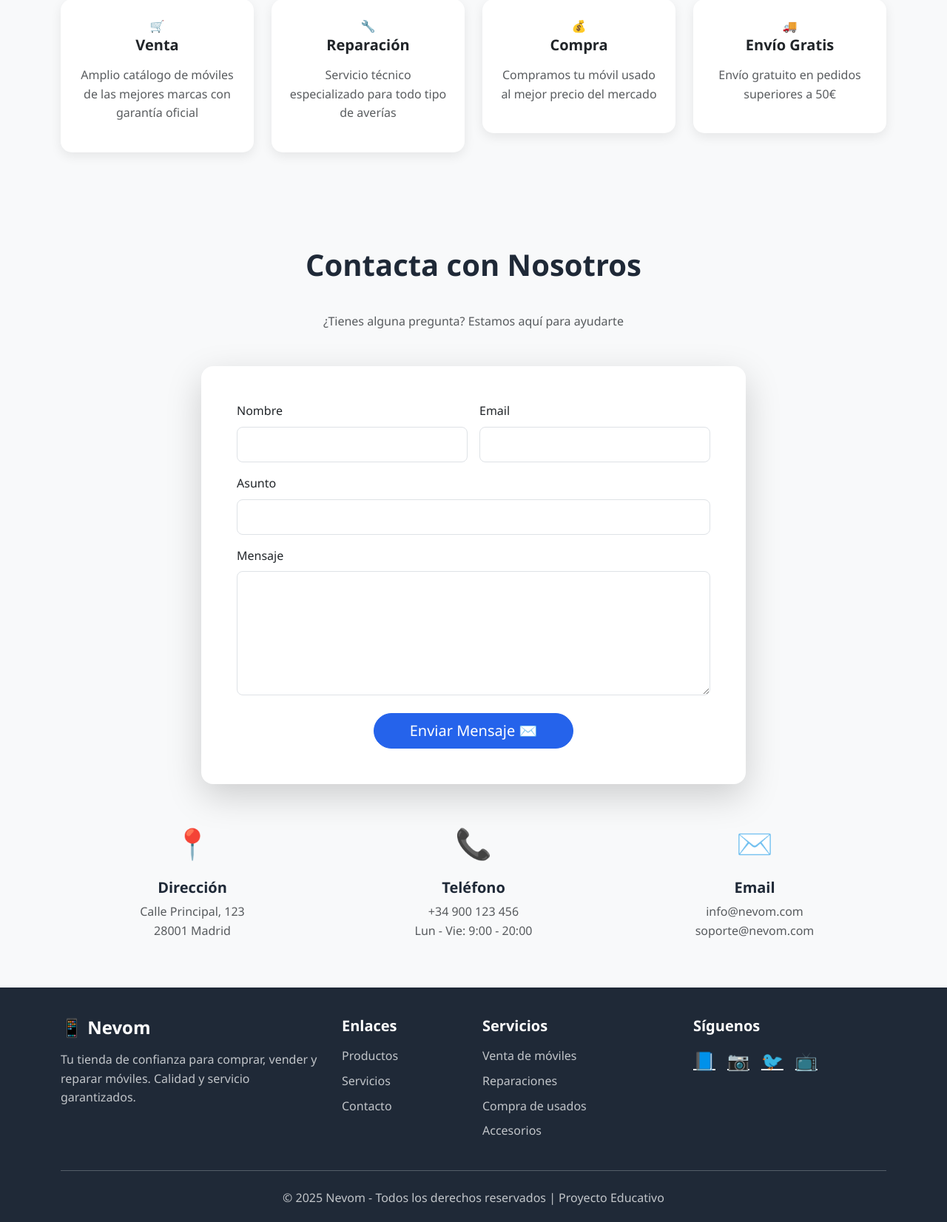
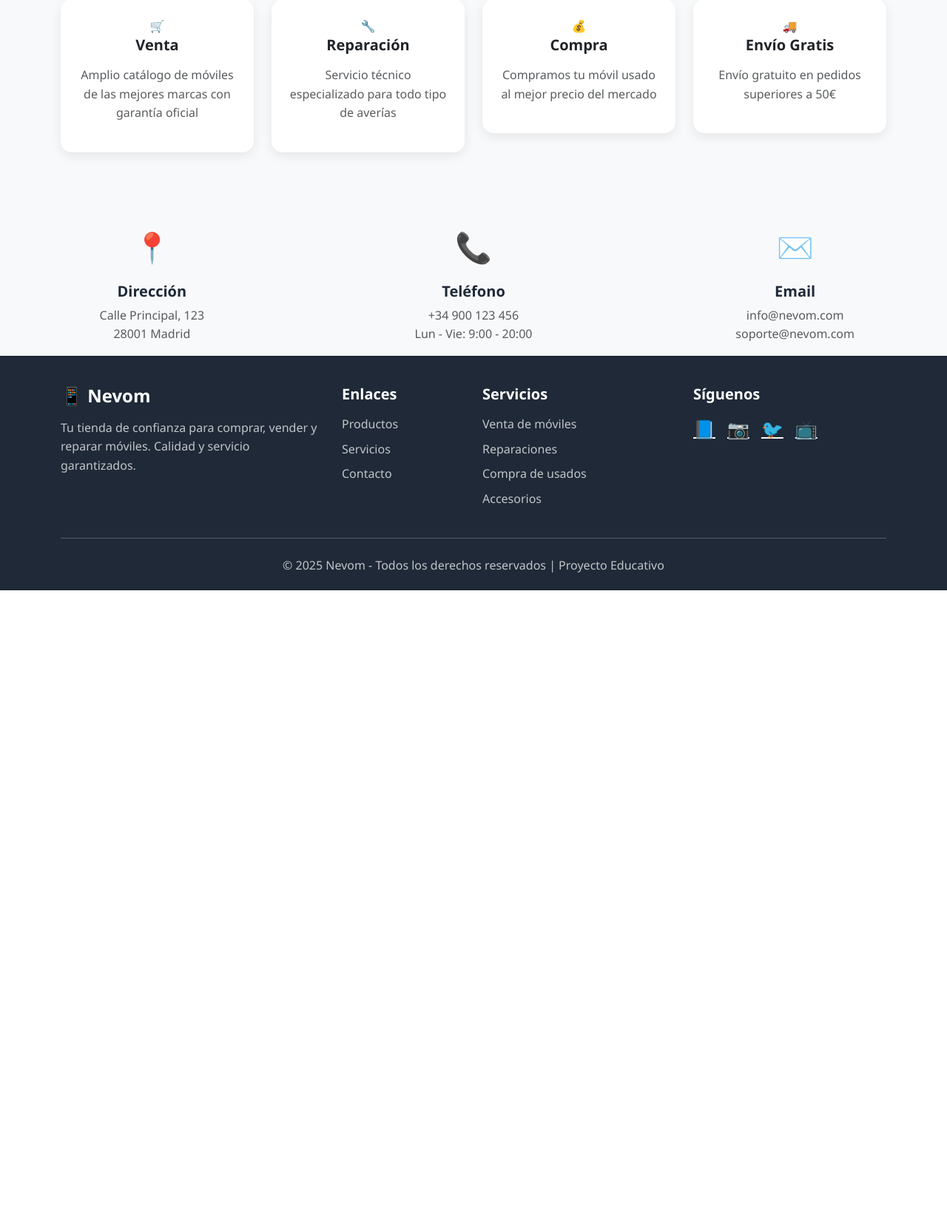
Before and after one commit to vvvalero/Nevom--ComercioElectronico, a PHP site: page / in a window 1280 px wide. Shown: the part 1733-3385 px from the top of the page at 74% size. After the commit the page ends 2531 px from the top, so only its background shows below. Run offline with PHP 8.4, Linux system fonts and the light colour scheme; data comes from the database, SQL or seed files in the repository.

Commit message:
Eliminado seccion de contacto (no la vamos a hacer)

```diff
--- a/index.php
+++ b/index.php
@@ -433,48 +433,6 @@ $resultadoMoviles = $conexion->query($sqlMoviles);
         </div>
     </section>
 
-    <!-- Contacto -->
-    <section class="py-5 bg-light" id="contacto" style="padding-top: 80px !important;">
-        <div class="container">
-            <div class="text-center mb-5">
-                <h2 class="section-title">Contacta con Nosotros</h2>
-                <p class="text-muted mt-4">¿Tienes alguna pregunta? Estamos aquí para ayudarte</p>
-            </div>
-
-            <div class="row justify-content-center">
-                <div class="col-lg-8">
-                    <div class="card border-0 shadow-lg rounded-4">
-                        <div class="card-body p-5">
-                            <form>
-                                <div class="row g-3">
-                                    <div class="col-md-6">
-                                        <label class="form-label">Nombre</label>
-                                        <input type="text" class="form-control form-control-lg" required>
-                                    </div>
-                                    <div class="col-md-6">
-                                        <label class="form-label">Email</label>
-                                        <input type="email" class="form-control form-control-lg" required>
-                                    </div>
-                                    <div class="col-12">
-                                        <label class="form-label">Asunto</label>
-                                        <input type="text" class="form-control form-control-lg" required>
-                                    </div>
-                                    <div class="col-12">
-                                        <label class="form-label">Mensaje</label>
-                                        <textarea class="form-control form-control-lg" rows="5" required></textarea>
-                                    </div>
-                                    <div class="col-12 text-center mt-4">
-                                        <button type="submit" class="btn btn-primary btn-lg rounded-pill px-5">
-                                            Enviar Mensaje ✉️
-                                        </button>
-                                    </div>
-                                </div>
-                            </form>
-                        </div>
-                    </div>
-                </div>
-            </div>
-
     <div class="row mt-5 text-center">
         <div class="col-md-4 mb-4 mb-md-0">
             <div class="fs-1 mb-3">📍</div>
```
Lines whose indentation alone changed are shown as unchanged.
